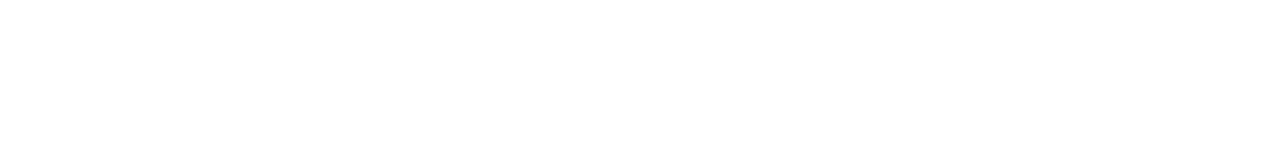
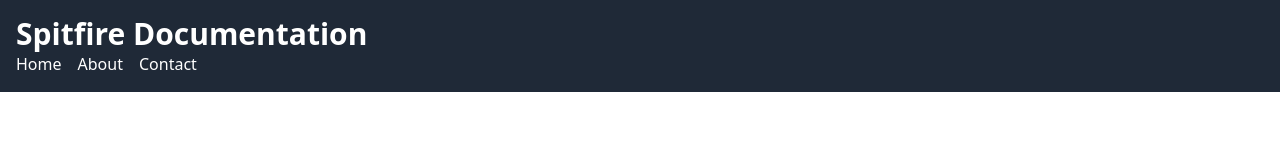
Before and after one commit to palthol/spitfire-spitsfire, a website: page src/reading.html in a window 1280 px wide. Drawn offline with nearby package versions, Linux system fonts and the light colour scheme; files that its build step writes are made by us from their sources.

Commit message:
adding boilerplate code that will iritate me in the future

```diff
--- a/src/reading.html
+++ b/src/reading.html
@@ -8,3 +8,29 @@
     <link href="./styles/tailwind.css" rel="stylesheet">
     <link href="./styles/style.css" rel="stylesheet">
   </head>
+
+<body>
+
+
+<header class="items-center p-4 text-white bg-gray-800">
+      <div class="container mx-auto">
+        <h1 class="text-3xl font-bold">Spitfire Documentation</h1>
+        <nav>
+          <ul class="flex space-x-4">
+            <li><als
+               href="#" class="hover:underline">Home</a></li>
+            <li><a href="#" class="hover:underline">About</a></li>
+            <li><a href="#" class="hover:underline">Contact</a></li>
+          </ul>
+        </nav>
+      </div>
+    </header>
+
+
+
+
+
+
+
+
+</body>
```
